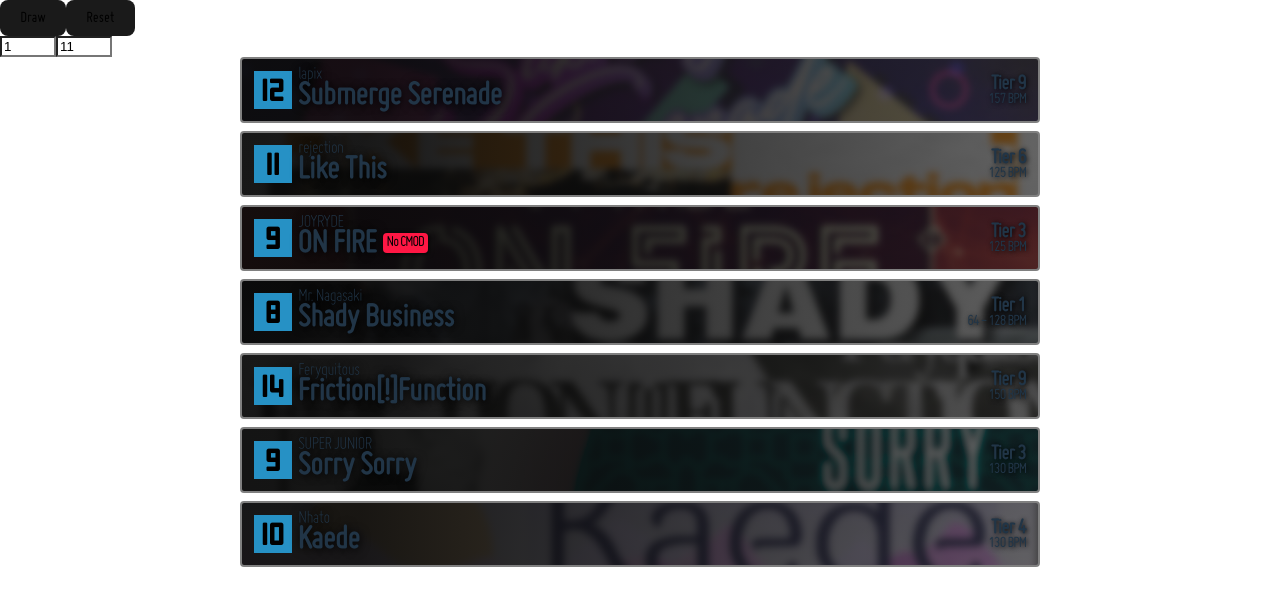
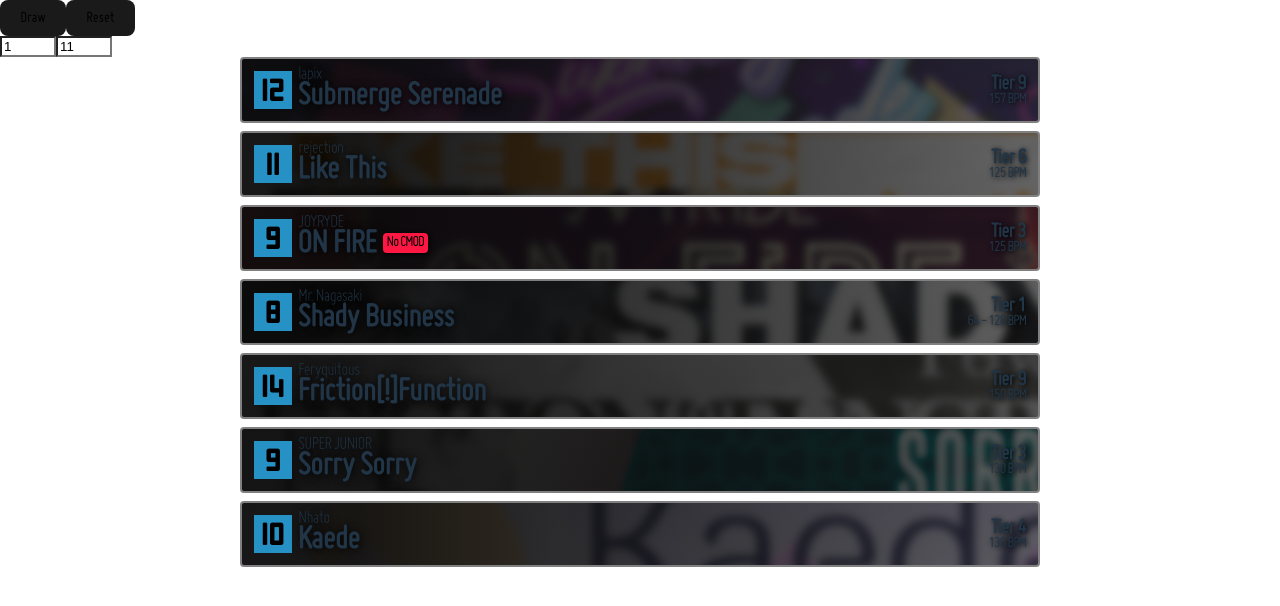
Before and after one commit to soraeee/cardigan, a React (Vite) app in the folder card-draw/: page / in a window 1280 px wide. Both pictures are taken after a click on the button "Draw". Shown: the top 606 px of the page. Built offline with nearby package versions, Linux system fonts and the light colour scheme.

Commit message:
Full protect/veto logic, some styling tweaks

```diff
--- a/card-draw/src/Card.tsx
+++ b/card-draw/src/Card.tsx
@@ -1,10 +1,25 @@
-import { useState } from 'react';
+import { useState, useRef } from 'react';
 import './index.css'
 import './reset.css'
 import CardModal from './CardModal';
 
 function Card(props: any) {
 	const [cardState, setCardState] = useState<number[]>([])
+
+	interface Chart {
+		id: number;
+		title: string;
+		subtitle: string;
+		artist: string;
+		difficulty: number;
+		difficultyslot: string;
+		displaybpm: number[];
+		bpmstring: string;
+		tier: number;
+		nocmod: boolean;
+		gfxPath: string;
+		hasGfx: boolean;
+	}
 
 	// Stolen from DDRTools sorry man lol
 	let bannerBackground = {};
@@ -47,10 +62,13 @@
 		}
 		bannerBackground = {
 			"background": `linear-gradient(90deg, ${gradColor1}, ${gradColor2}), url("rip135-assets/${props.chart.gfxPath}")`,
+		};
+
+		{/*
+			These properties were breaking the image when any of the veto/protext buttons were clicked lol
 			"background-size": "cover",
 			"background-repeat": "no-repeat",
-			"background-position": "100% 50%"
-		};
+			"background-position": "100% 50%" */}
 
 		cardBorder = {
 			"border-color": borderColor
@@ -79,6 +97,40 @@
 			props.setModalOpened(props.chart.id)
 		}
 	}
+
+	// Set if a card is protected/vetoed, and move it according to protect order
+	function setCardStatus(status: number[]) {
+		if (status[0] == 1) {
+			// Moving protected charts to the start
+			// Remove the chart from the spread
+			let newSpread: Chart[] = props.spread.filter((chart: Chart) => {
+				return chart["id"] != props.chart.id
+			})
+			// Add the chart back into the spread at the start, with later protects appearing after earlier ones
+			newSpread.splice(props.protectOrder, 0, props.chart)
+			// Wtf react
+			props.setProtectOrder(props.protectOrder + 1)
+			props.setSpread(newSpread)
+		} else {
+			// Move the pointer to put protects in back one if we're changing a protected chart to veto/neutral
+			if (cardState[0] == 1) {
+				props.setProtectOrder(props.protectOrder - 1)
+			}
+			if (status[0] == 2) {
+				// Move vetoed charts to the end
+				// Remove the chart from the spread
+				let newSpread: Chart[] = props.spread.filter((chart: Chart) => {
+					return chart["id"] != props.chart.id
+				})
+				// Add the chart back into the spread at the end (we don't care about order lol)
+				newSpread.push(props.chart)
+				props.setSpread(newSpread)
+			}
+		}
+		props.setModalOpened(-1)
+		setCardState(status)
+	}
+
 	return <>
 		<div key={props.chart.id} className="card" style={{ ...bannerBackground, ...cardBorder }} onClick={toggleModal}>
 			<div className="card-left">
@@ -91,12 +143,21 @@
 					<p className="card-text-subtitle">{props.chart.subtitle}</p>
 				</div>
 			</div>
-			<div className="card-right">
-				<p className="card-text-tier">Tier {props.chart.tier}</p>
-				<p className="card-text-bpm">{props.chart.bpmstring} BPM</p>
+
+
+			<div className="card-right-wrapper">
+				{cardState[0] > 0 && <div className="card-status-tooltip">
+					<p className="card-status-playertext">P{cardState[1]}</p>
+					{cardState[0] === 1 && <img className="icon-svg" src="/protect.svg"></img>}
+					{cardState[0] === 2 && <img className="icon-svg" src="/veto.svg"></img>}
+				</div>}
+				<div className="card-right">
+					<p className="card-text-tier">Tier {props.chart.tier}</p>
+					<p className="card-text-bpm">{props.chart.bpmstring} BPM</p>
+				</div>
 			</div>
 		</div>
-		{props.modalOpened === props.chart.id && <CardModal modalOpened={props.modalOpened} setModalOpened={props.setModalOpened} setCardStatus={setCardState} />}
+		{props.modalOpened === props.chart.id && <CardModal modalOpened={props.modalOpened} setModalOpened={props.setModalOpened} setCardStatus={setCardStatus} />}
 	</>
 }
 
--- a/card-draw/src/CardDraw.tsx
+++ b/card-draw/src/CardDraw.tsx
@@ -28,6 +28,7 @@
 	const [spread, setSpread] = useState<Chart[]>([])
 	const [range, setRange] = useState<number[]>([1, 11])
 	const [eligibleCharts, setEligibleCharts] = useState<number[]>([])
+	const [protectOrder, setProtectOrder] = useState<number>(0)
 
 	// Modal will open when chart's ID matches this state
 	const [modalOpened, setModalOpened] = useState<number>(-1)
@@ -135,6 +136,7 @@
 			drawnCharts.push(chartMatch[0])
 		})
 		setSpread(drawnCharts)
+		setModalOpened(-1)
 	}
 
 	// Reset card draw
@@ -159,13 +161,23 @@
 			</div>
 			{/* Show message when no card draw is present */}
 			<div className="cardDisplay">
-				{spread.length === 0 && <div className = "nodraw">
-					<img src="nodraw.png" className = "nodraw-img"/>
-					<p className = "nodraw-text">No charts currently drawn :o</p>
-					<p className = "nodraw-text-sub">Press "Draw" for a new set of charts</p>
+				{spread.length === 0 && <div className="nodraw">
+					<img src="nodraw.png" className="nodraw-img" />
+					<p className="nodraw-text">No charts currently drawn :o</p>
+					<p className="nodraw-text-sub">Press "Draw" for a new set of charts</p>
 				</div>}
 				{spread.map((chart) => {
-					return (<Card key={chart.id} chart={chart} modalOpened={modalOpened} setModalOpened={setModalOpened} />)
+					return (<Card key={chart.id}
+						chart={chart}
+
+						modalOpened={modalOpened}
+						setModalOpened={setModalOpened}
+
+						spread={spread}
+						setSpread={setSpread}
+
+						protectOrder={protectOrder}
+						setProtectOrder={setProtectOrder} />)
 				})}
 			</div>
 		</>
--- a/card-draw/src/index.css
+++ b/card-draw/src/index.css
@@ -94,11 +94,11 @@
   position: relative;
   z-index: 3;
 
-  transition: border-color 0.25s;
+  transition: filter 0.5s, border-color 0.5s;
 }
 
 .card:hover {
-  border-color: #646cff;
+  filter: drop-shadow(0 0 0.4rem #ffffff);
   cursor: pointer;
 }
 
@@ -182,6 +182,29 @@
   margin: -2px 0;
 }
 
+.card-right-wrapper {
+  display: flex;
+  flex-flow: row nowrap;
+  align-items: center;
+  gap: 80px;
+}
+
+.card-status-tooltip {
+  display: flex;
+  flex-flow: row nowrap;
+  align-items: center;
+  gap: 20px;
+}
+
+.icon-svg > svg {
+  stroke: #FFFFFF;
+}
+
+.card-status-playertext {
+  font-size: 2em;
+  font-weight: 800;
+}
+
 .card-text-tier {
   font-weight: 600;
   font-size: 1.4em;
@@ -191,6 +214,7 @@
   font-weight: 400;
   font-size: 1em;
 }
+
 
 button {
   border-radius: 8px;
```
Also changed, not shown: card-draw/public/protect.svg (added), card-draw/public/veto.svg (added).
